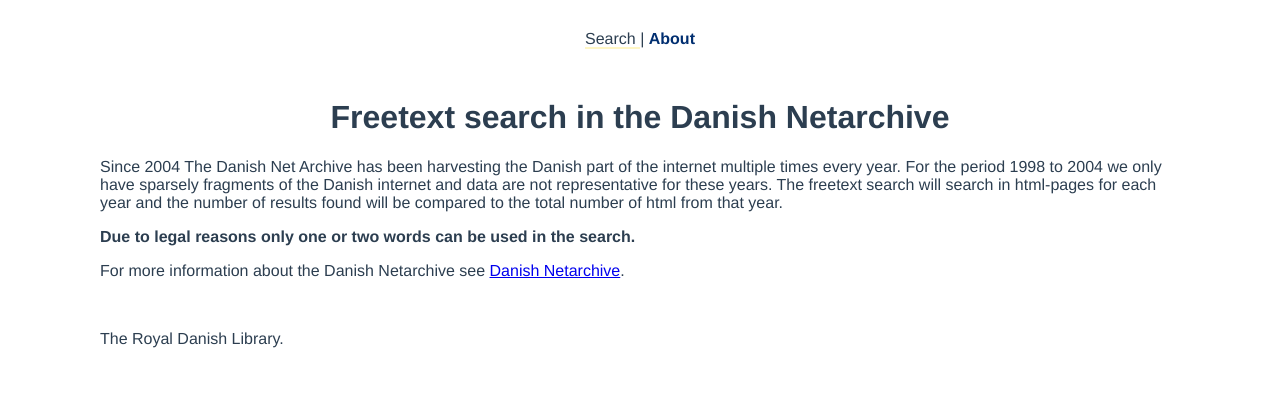
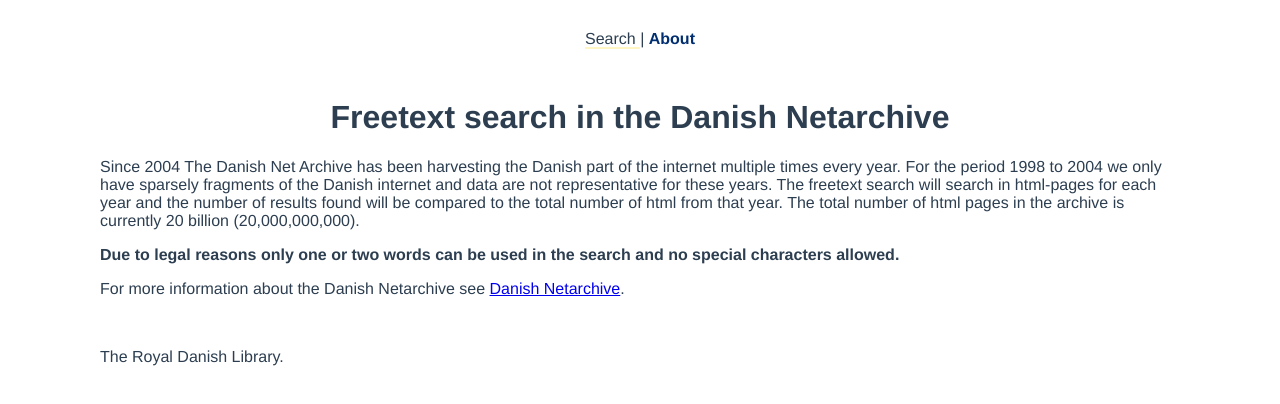
Before and after one commit to kb-dk/netarchive-ngram, a Vue app: page /#/about in a window 1280 px wide. Shown: the top 404 px of the page. Built offline with nearby package versions, Linux system fonts and the light colour scheme.

Commit message:
updated about text

```diff
--- a/src/views/About.vue
+++ b/src/views/About.vue
@@ -4,12 +4,11 @@
       Freetext search in the Danish Netarchive
     </h1>
     <p>
-      Since 2004 The Danish Net Archive has been harvesting the Danish part of the internet multiple times every year. For the period 1998 to 2004 we only have sparsely fragments of the Danish internet and data are not representative for these years. The freetext search will search in html-pages for each year and the number of results found will be compared
-      to the total number of html from that year.
+      Since 2004 The Danish Net Archive has been harvesting the Danish part of the internet multiple times every year. For the period 1998 to 2004 we only have sparsely fragments of the Danish internet and data are not representative for these years. The freetext search will search in html-pages for each year and the number of results found will be compared to the total number of html from that year. The total number of html pages in the archive is currently 20 billion (20,000,000,000).
     </p>
 
     <p class="legalDisclaimer">
-      Due to legal reasons only one or two words can be used in the search.
+      Due to legal reasons only one or two words can be used in the search and no special characters allowed.
     </p>
 
     <p>For more information about the Danish Netarchive see <a href="http://netarkivet.dk/in-english/" target="_new">Danish Netarchive</a>.</p>
```
